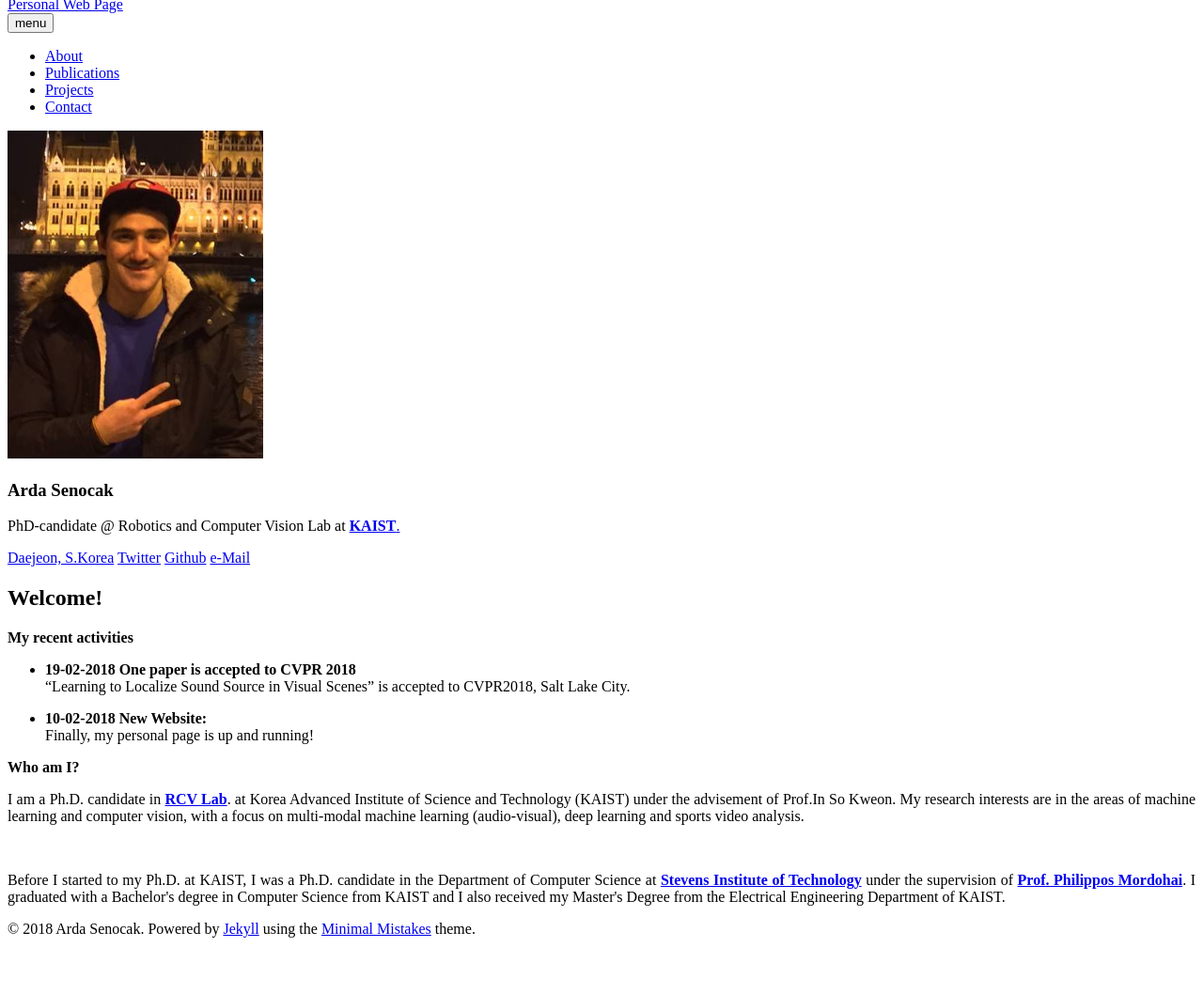
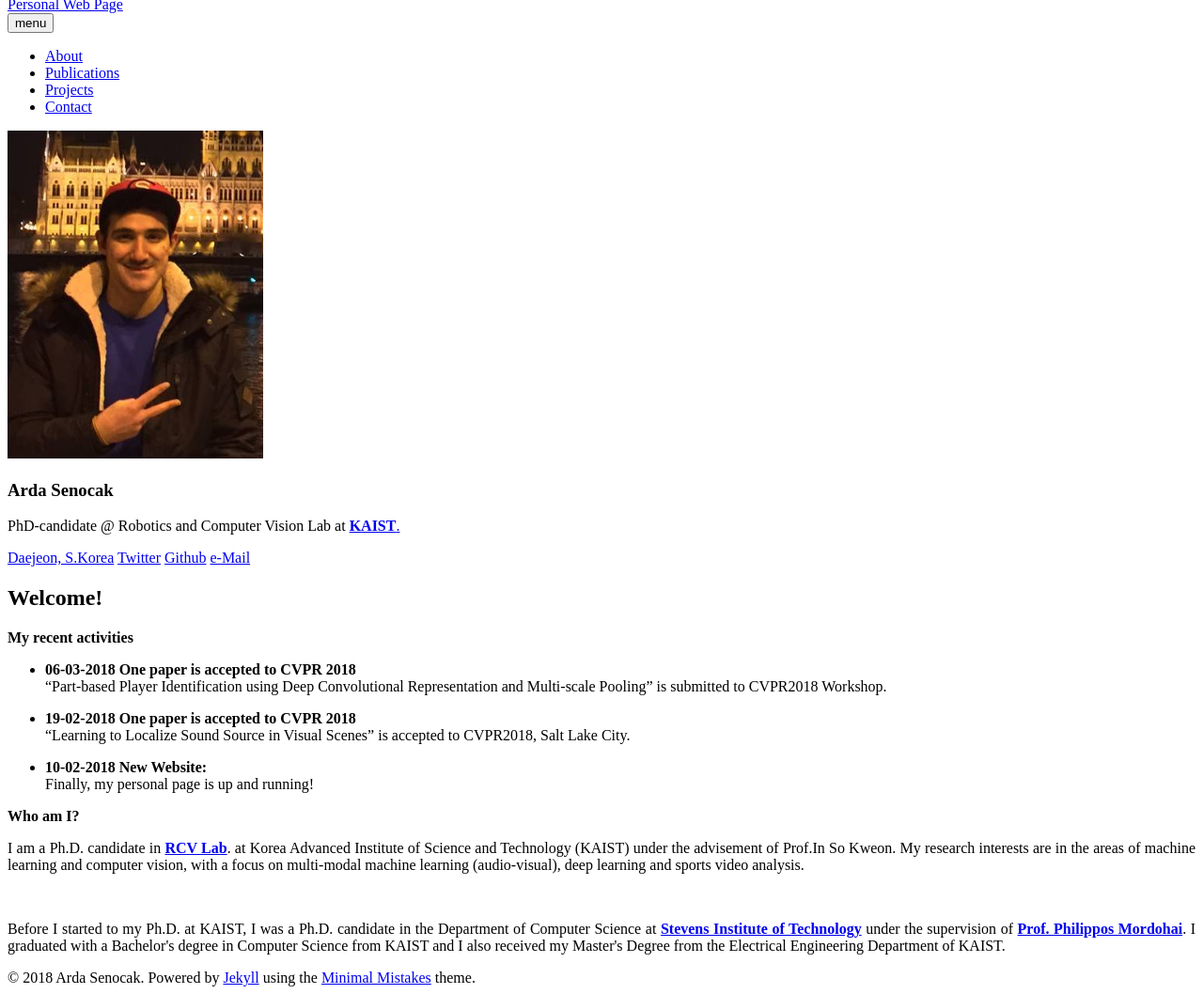
Before and after one commit to ardasnck/ardasnck.github.io, a Jekyll site: the page built from index.md, in a window 1280 px wide, cut to the strip 112-1170 px from the top of the page. Shown: the whole strip at 94% size. Built offline with Jekyll 4.4.1, drawn with Linux system fonts in a browser that asks for light colours; nearby versions of some CDN libraries; before the commit the page ends 1118 px from its top, so only the background shows below that.

Commit message:
Update index.md

```diff
--- a/index.md
+++ b/index.md
@@ -6,6 +6,9 @@
 image: banner1.png
 ---
 **My recent activities**
+
+* **06-03-2018 One paper is accepted to CVPR 2018** <br>
+"Part-based Player Identification using Deep Convolutional Representation and Multi-scale Pooling" is submitted to CVPR2018 Workshop.
 
 * **19-02-2018 One paper is accepted to CVPR 2018** <br>
 "Learning to Localize Sound Source in Visual Scenes" is accepted to CVPR2018, Salt Lake City.
```
